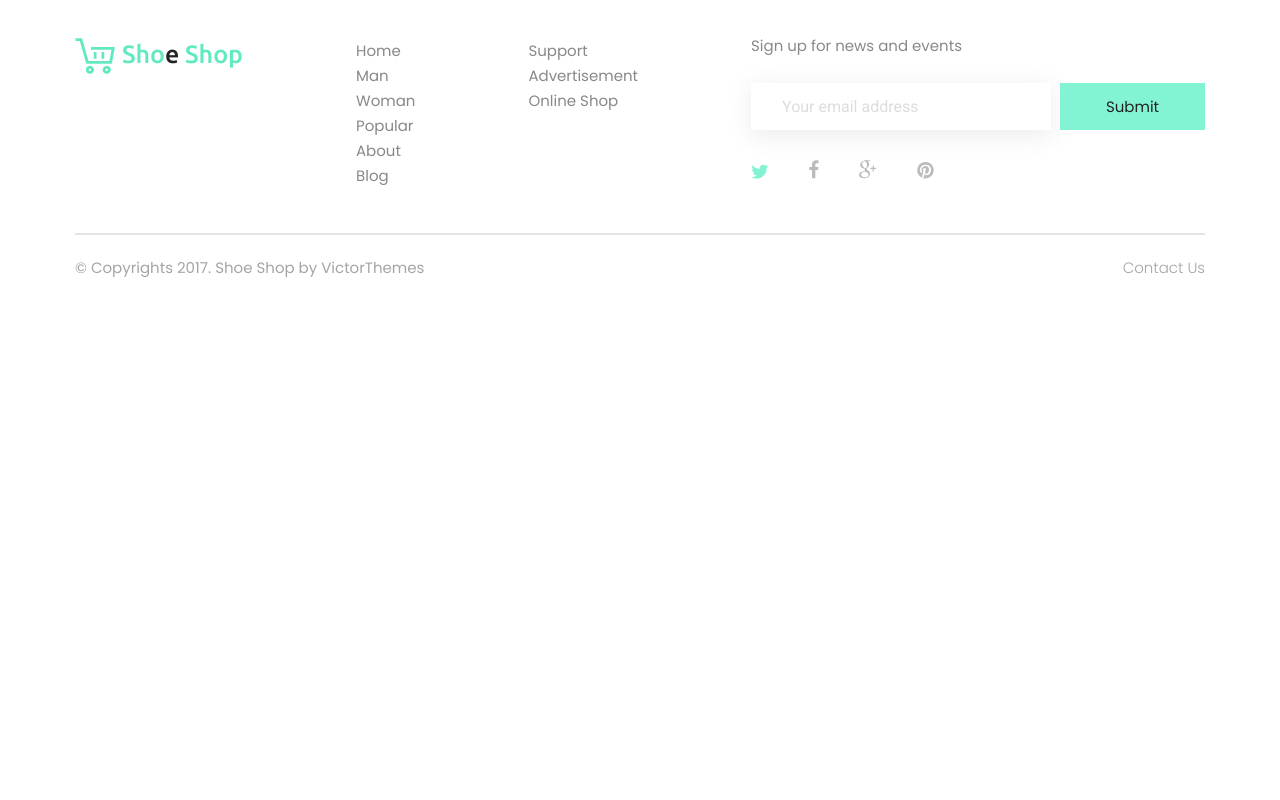
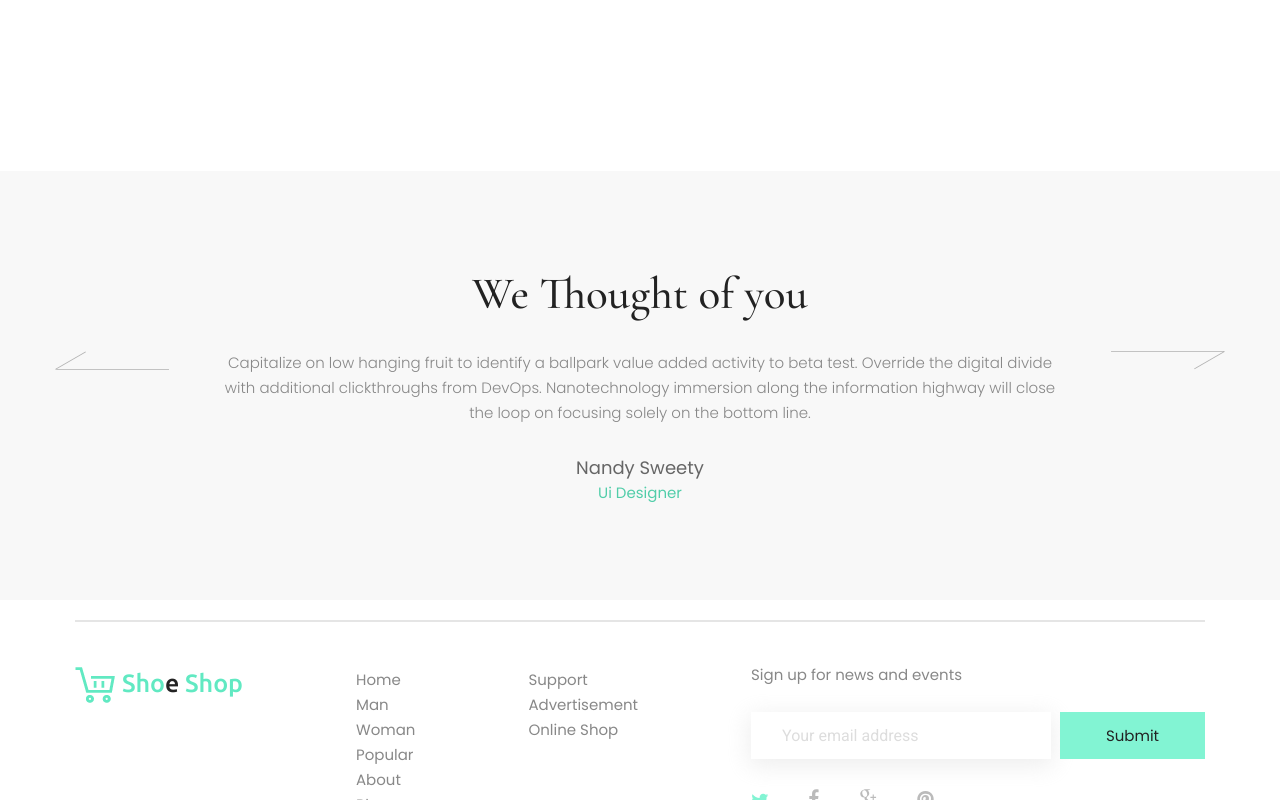
Before and after one commit to mkeksz/sweet-smoke-test, a website: page src/index.html in a window 1280 px wide. Shown: the part 3030-3830 px from the top of the page. Before the commit the page ends 3329 px from the top, so only its background shows below. Drawn offline with nearby package versions, Linux system fonts and the light colour scheme; files that its build step writes are made by us from their sources; files whose address does not match are found by name.

Commit message:
update block-monial.html

```diff
--- /dev/null
+++ b/src/blocks/block-monial/block-monial.html
@@ -0,0 +1,29 @@
+<div class="block-monial">
+  <div class="wrapper block-monial__content">
+    <h2>We Thought of you</h2>
+    <p>
+      Capitalize on low hanging fruit to identify a ballpark value added activity to beta test.
+      Override the digital divide with additional clickthroughs from DevOps. Nanotechnology
+      immersion along the information highway will close the loop on focusing solely on the bottom
+      line.
+    </p>
+    <div>Nandy Sweety</div>
+    <div>Ui Designer</div>
+    <svg xmlns="http://www.w3.org/2000/svg" width="114px" height="19px">
+      <path
+        fill-rule="evenodd"
+        opacity="0.722"
+        fill="rgb(153, 153, 153)"
+        d="M113.999,18.716 L1.128,18.716 L1.128,18.353 L0.591,18.663 L0.205,17.994 L30.486,0.512 L30.871,1.180 L1.834,17.945 L113.999,17.945 L113.999,18.716 Z"
+      />
+    </svg>
+    <svg xmlns="http://www.w3.org/2000/svg" width="114px" height="19px">
+      <path
+        fill-rule="evenodd"
+        opacity="0.722"
+        fill="rgb(153, 153, 153)"
+        d="M113.826,0.755 L83.546,18.237 L83.160,17.569 L112.197,0.804 L0.032,0.804 L0.032,0.033 L112.903,0.033 L112.903,0.397 L113.440,0.087 L113.826,0.755 Z"
+      />
+    </svg>
+  </div>
+</div>
--- /dev/null
+++ b/src/blocks/block-monial/block-monial.sass
@@ -0,0 +1,68 @@
+.block-monial
+  margin-top: 200px
+  background-color: #f8f8f8
+.block-monial__content
+  text-align: center
+  padding: 100px 0 !important
+  position: relative
+  display: flex
+  flex-direction: column
+  place-content: center
+  place-items: center
+  >h2
+    font-family: 'Cormorant Garamond', sans-serif
+    font-size: 45px
+    font-weight: 500
+  >p
+    font-family: Poppins, sans-serif
+    font-size: 15px
+    font-weight: 300
+    color: #888
+    line-height: 1.667
+    padding-top: 34px
+    padding-bottom: 34px
+    max-width: 840px
+  >div
+    font-family: Poppins,sans-serif
+  >div:first-of-type
+    font-size: 18px
+    color: #666
+  >div:last-of-type
+    font-size: 15px
+    color: #51cda9
+    padding-top: 8px
+  >svg:first-of-type
+    position: absolute
+    left: -114px
+    top: 42%
+  >svg:last-of-type
+    position: absolute
+    right: -114px
+    top: 42%
+
+@media (max-width: 1440px)
+  .block-monial__content
+    >svg:first-of-type
+      left: 0
+    >svg:last-of-type
+      right: 0
+@media (max-width: 1200px)
+  .block-monial__content
+    >svg:first-of-type
+      left: 10px
+    >svg:last-of-type
+      right: 10px
+    >p
+      max-width: 640px
+@media (max-width: 1024px)
+  .block-monial__content
+    >svg:first-of-type
+      display: none
+    >svg:last-of-type
+      display: none
+@media (max-width: 375px)
+  .block-monial__content
+    >h2
+      font-size: 35px
+    >p
+      max-width: 640px
--- a/src/blocks/block-popular-items/block-popular-items.sass
+++ b/src/blocks/block-popular-items/block-popular-items.sass
@@ -19,7 +19,6 @@
   background-repeat: no-repeat
   background-position: center
   background-blend-mode: multiply
-  background-size: 100px 100px
   padding: 10px
 .item__img-overlay
   background-color: rgb(130, 244, 211)
@@ -64,6 +63,7 @@
   .item__img
     width: 150px
     height: 205px
+    background-size: 100px 100px
   .item__img-overlay
     >a
       width: 100px
--- a/src/index.html
+++ b/src/index.html
@@ -19,6 +19,7 @@
         @@include('blocks/block-popular-items/block-popular-items.html')
         @@include('blocks/block-collection/block-collection.html')
       </div>
+      @@include('blocks/block-monial/block-monial.html')
     </div>
     <div class="wrapper">@@include('blocks/footer/footer.html')</div>
   </body>
--- a/src/scss/index.sass
+++ b/src/scss/index.sass
@@ -8,7 +8,7 @@
 @import 'components/reset'
 
 // Blocks
-@import '../blocks/header/header', '../blocks/title-page/title-page', '../blocks/memo-page/memo-page', '../blocks/soc-buttons/soc-buttons', '../blocks/footer/footer', '../blocks/logo/logo', '../blocks/block-about/block-about', '../blocks/block-popular-items/block-popular-items', '../blocks/block-collection/block-collection'
+@import '../blocks/block-monial/block-monial', '../blocks/header/header', '../blocks/title-page/title-page', '../blocks/memo-page/memo-page', '../blocks/soc-buttons/soc-buttons', '../blocks/footer/footer', '../blocks/logo/logo', '../blocks/block-about/block-about', '../blocks/block-popular-items/block-popular-items', '../blocks/block-collection/block-collection'
 
 *
   font-family: inherit
```
